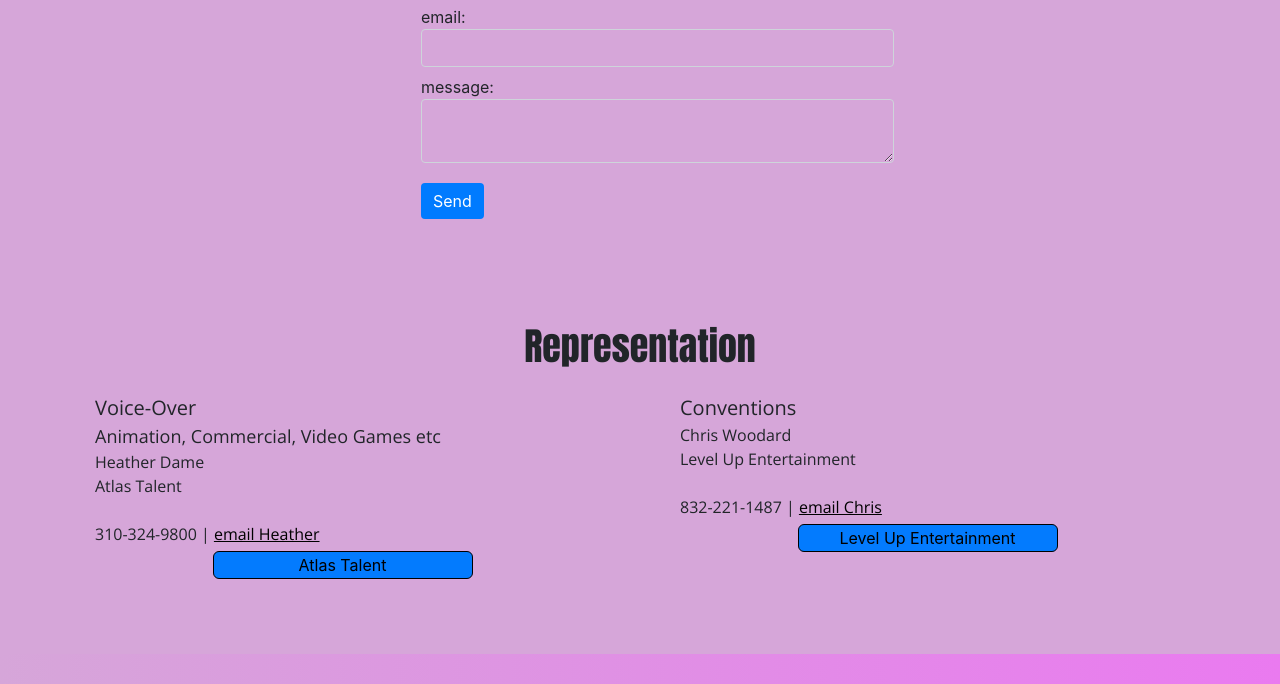
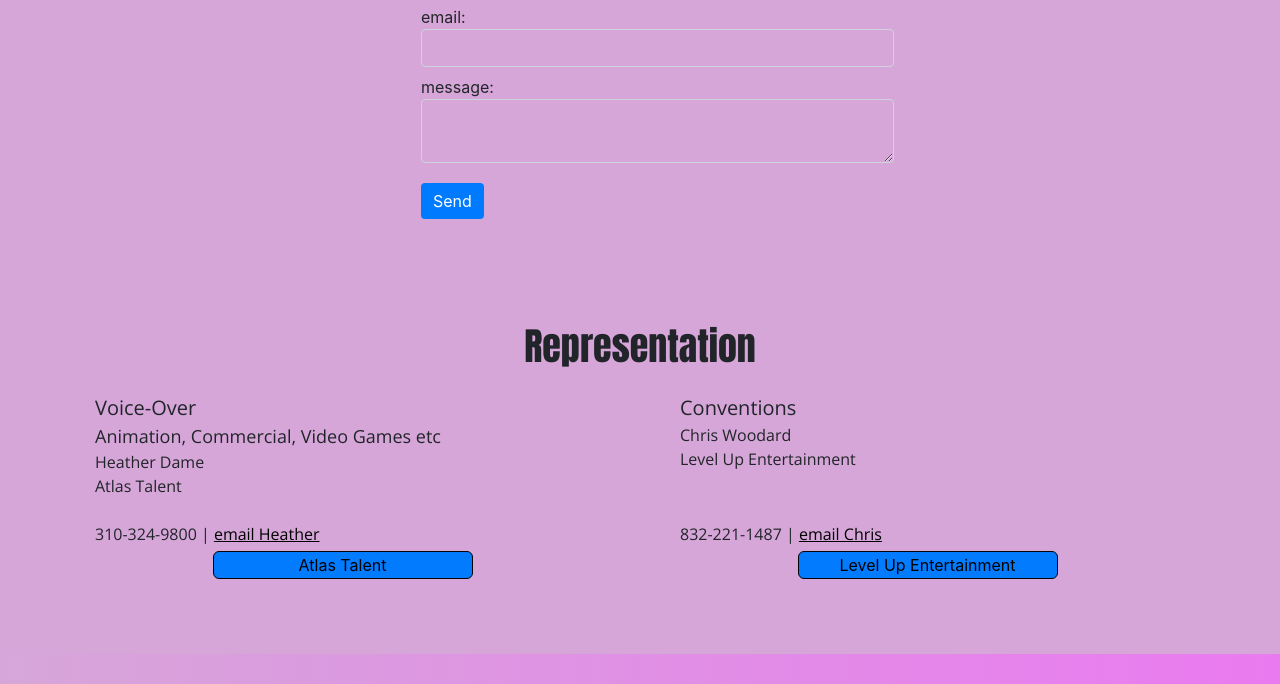
Before and after one commit to ianhall/debi, a plain HTML site: page contact/index.html in a window 1280 px wide. Shown: the part 439-1123 px from the top of the page. Drawn offline with nearby package versions, Linux system fonts and the light colour scheme.

Commit message:
Line up the agency buttons on the Contact page
The phone line and button of each agency were meant to sit at the bottom
of their column, but a more specific `.agents .agent p { margin: 0 }`
rule cancelled the `margin-top: auto`, so the Atlas Talent button sat
27px lower than Level Up's. Raising the selector's specificity puts both
phone lines and buttons on the same line on tablet and desktop.

Co-Authored-By: Claude Opus 5.5 <noreply@anthropic.com>
Claude-Session: https://claude.ai/code/session_01AyYw8QGHAJn7GwtTYjvwg3

```diff
--- a/css/site.css
+++ b/css/site.css
@@ -210,7 +210,8 @@ main { padding-block: 60px; }
 .agents .agent a { color: #000; }
 .agents .role { font-size: 20px; }
 .agents .role small { display: block; font-size: 18px; }
-.agents .phone { margin-top: auto; padding-top: 24px; }
+/* Push each agency's phone line and button to the bottom so both buttons line up. */
+.agents .agent .phone { margin-top: auto; padding-top: 24px; }
 .agents .role { margin-bottom: 0; }
 .button {
   display: block;
```
